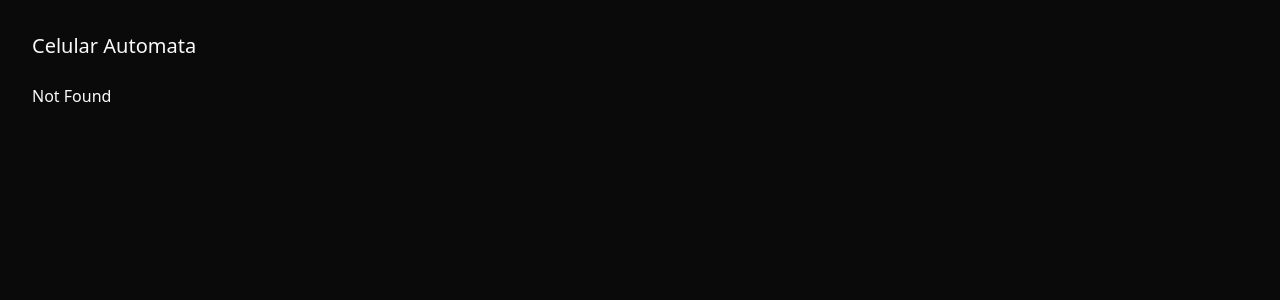
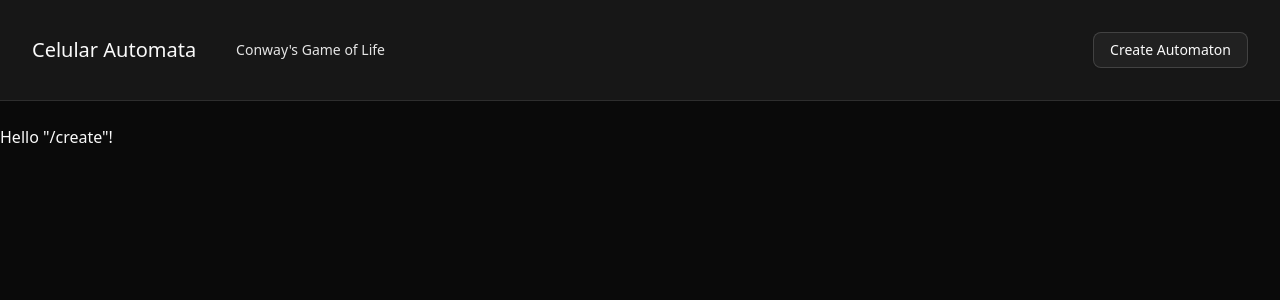
Before and after one commit to joao-vitor-prudente/celular_automata, a React (Vite) app: page /create in a window 1280 px wide. Before the commit this address had no page. Shown: the top 300 px of the page. Built offline with nearby package versions, Linux system fonts and the light colour scheme.

Commit message:
feat: incorporate new routing system

```diff
--- a/src/routeTree.gen.ts
+++ b/src/routeTree.gen.ts
@@ -9,38 +9,65 @@
 // Additionally, you should also exclude this file from your linter and/or formatter to prevent it from being checked or modified.
 
 import { Route as rootRouteImport } from './routes/__root'
+import { Route as CreateRouteImport } from './routes/create'
 import { Route as IndexRouteImport } from './routes/index'
+import { Route as SimulateAutomatonIdRouteImport } from './routes/simulate/$automatonId'
 
+const CreateRoute = CreateRouteImport.update({
+  id: '/create',
+  path: '/create',
+  getParentRoute: () => rootRouteImport,
+} as any)
 const IndexRoute = IndexRouteImport.update({
   id: '/',
   path: '/',
   getParentRoute: () => rootRouteImport,
 } as any)
+const SimulateAutomatonIdRoute = SimulateAutomatonIdRouteImport.update({
+  id: '/simulate/$automatonId',
+  path: '/simulate/$automatonId',
+  getParentRoute: () => rootRouteImport,
+} as any)
 
 export interface FileRoutesByFullPath {
   '/': typeof IndexRoute
+  '/create': typeof CreateRoute
+  '/simulate/$automatonId': typeof SimulateAutomatonIdRoute
 }
 export interface FileRoutesByTo {
   '/': typeof IndexRoute
+  '/create': typeof CreateRoute
+  '/simulate/$automatonId': typeof SimulateAutomatonIdRoute
 }
 export interface FileRoutesById {
   __root__: typeof rootRouteImport
   '/': typeof IndexRoute
+  '/create': typeof CreateRoute
+  '/simulate/$automatonId': typeof SimulateAutomatonIdRoute
 }
 export interface FileRouteTypes {
   fileRoutesByFullPath: FileRoutesByFullPath
-  fullPaths: '/'
+  fullPaths: '/' | '/create' | '/simulate/$automatonId'
   fileRoutesByTo: FileRoutesByTo
-  to: '/'
-  id: '__root__' | '/'
+  to: '/' | '/create' | '/simulate/$automatonId'
+  id: '__root__' | '/' | '/create' | '/simulate/$automatonId'
   fileRoutesById: FileRoutesById
 }
 export interface RootRouteChildren {
   IndexRoute: typeof IndexRoute
+  CreateRoute: typeof CreateRoute
+  SimulateAutomatonIdRoute: typeof SimulateAutomatonIdRoute
 }
 
 declare module '@tanstack/react-router' {
   interface FileRoutesByPath {
+    '/create': {
+      id: '/create'
+      path: '/create'
+      fullPath: '/create'
+      preLoaderRoute: typeof CreateRouteImport
+      parentRoute: typeof rootRouteImport
+    }
     '/': {
       id: '/'
       path: '/'
@@ -48,11 +75,20 @@ declare module '@tanstack/react-router' {
       preLoaderRoute: typeof IndexRouteImport
       parentRoute: typeof rootRouteImport
     }
+    '/simulate/$automatonId': {
+      id: '/simulate/$automatonId'
+      path: '/simulate/$automatonId'
+      fullPath: '/simulate/$automatonId'
+      preLoaderRoute: typeof SimulateAutomatonIdRouteImport
+      parentRoute: typeof rootRouteImport
+    }
   }
 }
 
 const rootRouteChildren: RootRouteChildren = {
   IndexRoute: IndexRoute,
+  CreateRoute: CreateRoute,
+  SimulateAutomatonIdRoute: SimulateAutomatonIdRoute,
 }
 export const routeTree = rootRouteImport
   ._addFileChildren(rootRouteChildren)
--- a/src/routes/__root.tsx
+++ b/src/routes/__root.tsx
@@ -1,6 +1,10 @@
-import { createRootRoute, Outlet } from "@tanstack/react-router";
+import { createRootRoute, Link, Outlet } from "@tanstack/react-router";
 import { TanStackRouterDevtools } from "@tanstack/react-router-devtools";
 import * as React from "react";
+
+import { Button } from "@/components/ui/button.tsx";
+import { builtins } from "@/lib/automata.ts";
+import { objectEntries } from "@/lib/extensions";
 
 export const Route = createRootRoute({
   component: RootComponent,
@@ -9,9 +13,35 @@ export const Route = createRootRoute({
 function RootComponent() {
   return (
     <React.Fragment>
-      <main className="h-screen w-screen overflow-y-auto p-8 flex flex-col gap-6">
-        <header>
-          <h1 className="text-xl">Celular Automata</h1>
+      <main className="h-screen w-screen overflow-y-auto flex flex-col gap-6">
+        <header className="w-full flex gap-6 items-center bg-card p-8 border-b">
+          <Link to="/">
+            <h1 className="text-xl whitespace-nowrap">Celular Automata</h1>
+          </Link>
+          <nav className="w-full">
+            <ul className="flex gap-2 w-full">
+              {objectEntries(builtins).map(([automatonId, automaton]) => (
+                <li>
+                  <Button asChild variant="link">
+                    <Link params={{ automatonId }} to="/simulate/$automatonId">
+                      {automaton.name}
+                    </Link>
+                  </Button>
+                </li>
+              ))}
+
+              <li className="ml-auto">
+                <Button asChild variant="outline">
+                  <Link
+                    params={{ automatonId: "conwaysGameOfLife" }}
+                    to="/create"
+                  >
+                    Create Automaton
+                  </Link>
+                </Button>
+              </li>
+            </ul>
+          </nav>
         </header>
         <Outlet />
       </main>
--- /dev/null
+++ b/src/routes/create.tsx
@@ -0,0 +1,9 @@
+import { createFileRoute } from "@tanstack/react-router";
+
+export const Route = createFileRoute("/create")({
+  component: RouteComponent,
+});
+
+function RouteComponent() {
+  return <div>Hello "/create"!</div>;
+}
--- a/src/routes/index.tsx
+++ b/src/routes/index.tsx
@@ -1,112 +1,17 @@
-import { useStore } from "@tanstack/react-form";
 import { createFileRoute } from "@tanstack/react-router";
-import { z } from "zod";
-
-import { Board } from "@/components/board";
-import { useBoard } from "@/components/board/use-board.ts";
-import { Button } from "@/components/ui/button.tsx";
-import { useAppForm } from "@/components/ui/form.tsx";
-import {
-  SelectContent,
-  SelectItem,
-  SelectValue,
-} from "@/components/ui/select.tsx";
-import { useBooleanState } from "@/hooks/use-boolean-state.ts";
-import { builtins } from "@/lib/automata.ts";
-import { objectKeys, stringCapitalize } from "@/lib/extensions";
 
 export const Route = createFileRoute("/")({
   component: RouteComponent,
 });
 
 function RouteComponent() {
-  const automaton = builtins.conwaysGameOfLife;
-  const form = useAppForm({
-    defaultValues: { fps: 5, stateBrush: automaton.baseState },
-    validators: {
-      onChange: z.object({ fps: z.number(), stateBrush: z.string() }),
-    },
-  });
-  const formValues = useStore(form.store, (state) => state.values);
-  const board = useBoard(32, automaton);
-  const [isRunning, setIsRunning] = useBooleanState(false);
-
   return (
-    <div className="flex gap-6">
-      <Board
-        automaton={automaton}
-        board={board}
-        fps={formValues.fps}
-        isRunning={isRunning}
-        stateBrush={formValues.stateBrush}
-      />
-      <section className="max-w-sm flex flex-col gap-4">
-        <header>
-          <h4 className="text-lg">Simulation Configuration</h4>
-        </header>
-        <form.AppForm>
-          <form.AppField name="stateBrush">
-            {(field) => (
-              <field.FormItem>
-                <field.FormLabel>State Brush</field.FormLabel>
-                <field.FormControl>
-                  <field.Select>
-                    <field.SelectTrigger className="w-full">
-                      <SelectValue placeholder="State" />
-                    </field.SelectTrigger>
-                    <SelectContent>
-                      {objectKeys(automaton.states).map((state) => (
-                        <SelectItem key={state} value={state}>
-                          {stringCapitalize(state)}
-                        </SelectItem>
-                      ))}
-                    </SelectContent>
-                  </field.Select>
-                </field.FormControl>
-                <field.FormDescription>
-                  The state to paint the initial configuration of the board
-                </field.FormDescription>
-                <field.FormMessage />
-              </field.FormItem>
-            )}
-          </form.AppField>
-          <form.AppField name="fps">
-            {(field) => (
-              <field.FormItem>
-                <field.FormLabel>FPS</field.FormLabel>
-                <field.FormControl>
-                  <field.Input type="number" />
-                </field.FormControl>
-                <field.FormDescription>
-                  Number of steps computed each second
-                </field.FormDescription>
-                <field.FormMessage />
-              </field.FormItem>
-            )}
-          </form.AppField>
-        </form.AppForm>
-        <Button onClick={setIsRunning.toggle}>
-          {isRunning ? "Stop Automaton" : "Start Automaton"}
-        </Button>
-        <div className="flex gap-2">
-          <Button
-            className="grow"
-            disabled={isRunning}
-            onClick={board.advance}
-            variant="secondary"
-          >
-            Advance Automaton
-          </Button>
-          <Button
-            className="grow"
-            disabled={isRunning}
-            onClick={board.clear}
-            variant="destructive"
-          >
-            Clear Board
-          </Button>
-        </div>
-      </section>
+    <div className="m-auto pb-32 w-sm text-center space-y-8">
+      <h2 className="text-2xl">Welcome to Celular Automata</h2>
+      <p className="text-lg text-muted-foreground">
+        A complete tool for creating and simulating any celular automaton your
+        imagination can create. Enjoy!
+      </p>
     </div>
   );
 }
--- /dev/null
+++ b/src/routes/simulate/$automatonId.tsx
@@ -0,0 +1,114 @@
+import { useStore } from "@tanstack/react-form";
+import { createFileRoute } from "@tanstack/react-router";
+import { z } from "zod";
+
+import { Board } from "@/components/board";
+import { useBoard } from "@/components/board/use-board.ts";
+import { Button } from "@/components/ui/button.tsx";
+import { useAppForm } from "@/components/ui/form.tsx";
+import {
+  SelectContent,
+  SelectItem,
+  SelectValue,
+} from "@/components/ui/select.tsx";
+import { useBooleanState } from "@/hooks/use-boolean-state.ts";
+import { builtins } from "@/lib/automata.ts";
+import { objectKeys, stringCapitalize } from "@/lib/extensions";
+
+export const Route = createFileRoute("/simulate/$automatonId")({
+  component: RouteComponent,
+});
+
+function RouteComponent() {
+  const params = Route.useParams();
+  const automatonId = params.automatonId as keyof typeof builtins;
+  const automaton = builtins[automatonId];
+  const form = useAppForm({
+    defaultValues: { fps: 5, stateBrush: automaton.baseState },
+    validators: {
+      onChange: z.object({ fps: z.number(), stateBrush: z.string() }),
+    },
+  });
+  const formValues = useStore(form.store, (state) => state.values);
+  const board = useBoard(32, automaton);
+  const [isRunning, setIsRunning] = useBooleanState(false);
+
+  return (
+    <div className="flex gap-6">
+      <Board
+        automaton={automaton}
+        board={board}
+        fps={formValues.fps}
+        isRunning={isRunning}
+        stateBrush={formValues.stateBrush}
+      />
+      <section className="max-w-sm flex flex-col gap-4">
+        <header>
+          <h4 className="text-lg">Simulation Configuration</h4>
+        </header>
+        <form.AppForm>
+          <form.AppField name="stateBrush">
+            {(field) => (
+              <field.FormItem>
+                <field.FormLabel>State Brush</field.FormLabel>
+                <field.FormControl>
+                  <field.Select>
+                    <field.SelectTrigger className="w-full">
+                      <SelectValue placeholder="State" />
+                    </field.SelectTrigger>
+                    <SelectContent>
+                      {objectKeys(automaton.states).map((state) => (
+                        <SelectItem key={state} value={state}>
+                          {stringCapitalize(state)}
+                        </SelectItem>
+                      ))}
+                    </SelectContent>
+                  </field.Select>
+                </field.FormControl>
+                <field.FormDescription>
+                  The state to paint the initial configuration of the board
+                </field.FormDescription>
+                <field.FormMessage />
+              </field.FormItem>
+            )}
+          </form.AppField>
+          <form.AppField name="fps">
+            {(field) => (
+              <field.FormItem>
+                <field.FormLabel>FPS</field.FormLabel>
+                <field.FormControl>
+                  <field.Input type="number" />
+                </field.FormControl>
+                <field.FormDescription>
+                  Number of steps computed each second
+                </field.FormDescription>
+                <field.FormMessage />
+              </field.FormItem>
+            )}
+          </form.AppField>
+        </form.AppForm>
+        <Button onClick={setIsRunning.toggle}>
+          {isRunning ? "Stop Automaton" : "Start Automaton"}
+        </Button>
+        <div className="flex gap-2">
+          <Button
+            className="grow"
+            disabled={isRunning}
+            onClick={board.advance}
+            variant="secondary"
+          >
+            Advance Automaton
+          </Button>
+          <Button
+            className="grow"
+            disabled={isRunning}
+            onClick={board.clear}
+            variant="destructive"
+          >
+            Clear Board
+          </Button>
+        </div>
+      </section>
+    </div>
+  );
+}
```
